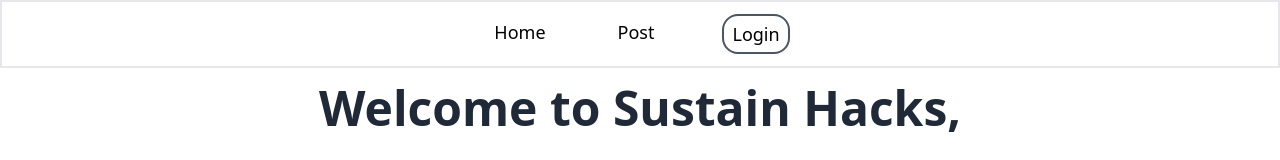
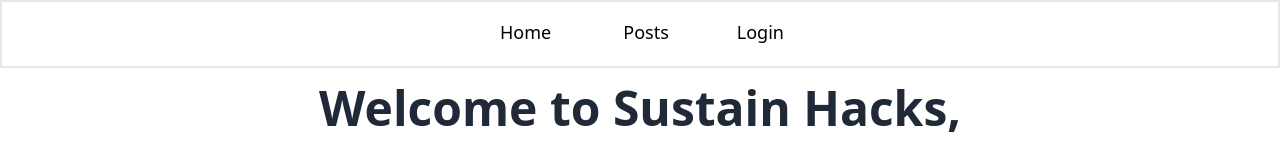
Before and after one commit to abhishekpatelmc/sustain-hack, a Next.js app: page / in a window 1280 px wide. Shown: the top 160 px of the page. Built offline with nearby package versions, Linux system fonts and the light colour scheme; no server answers; the database is empty.

Commit message:
feat: #014 Add post added for Navbar

```diff
--- a/src/components/Navbar.tsx
+++ b/src/components/Navbar.tsx
@@ -12,19 +12,29 @@ const Navbar = () => {
             <Link href="/">Home</Link>
           </li>
           <li className="p-4  text-lg">
-            <Link href="/create-post">Post</Link>
+            <Link href="/">Posts</Link>
           </li>
-          <li className="p-3 text-lg">
+          {session ? (
+            <li className="pt-4 text-lg">
+              <Link
+                className="rounded-2xl   px-4 py-1 hover:bg-green-700 hover:text-white"
+                href="/create-post"
+              >
+                Add Posts
+              </Link>
+            </li>
+          ) : null}
+          <li className="pb-4 pt-3 text-lg">
             {!session ? (
               <button
-                className="rounded-2xl border-2 border-gray-600 px-2 py-1 hover:bg-slate-700 hover:text-white"
+                className="rounded-2xl  px-3 py-1 hover:bg-slate-700 hover:text-white"
                 onClick={() => signIn("google", { callbackUrl: "/" })}
               >
                 Login
               </button>
             ) : (
               <button
-                className="rounded-2xl border-2 border-gray-600 px-2 py-1 hover:bg-slate-700 hover:text-white"
+                className="rounded-2xl   px-3 py-1 hover:bg-rose-700 hover:text-white"
                 onClick={() => signOut()}
               >
                 Logout
```
